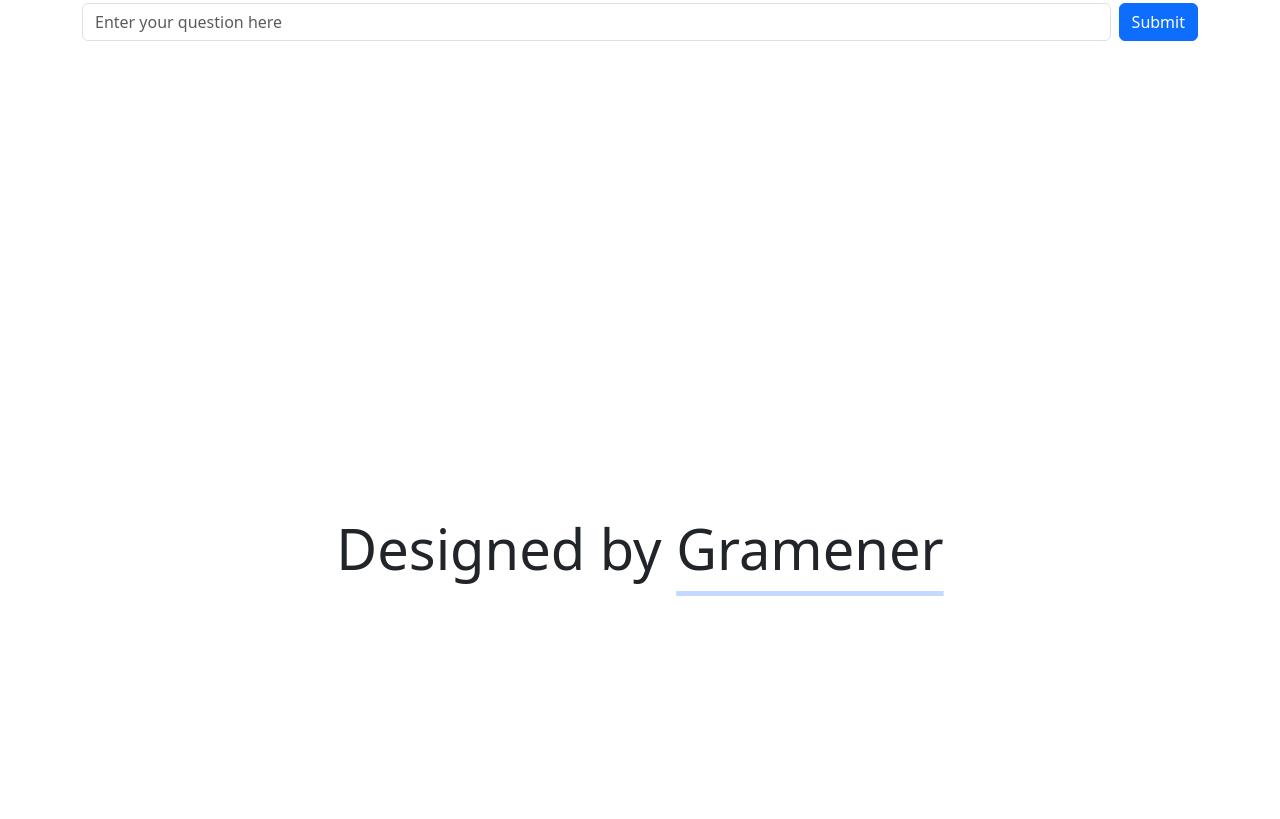
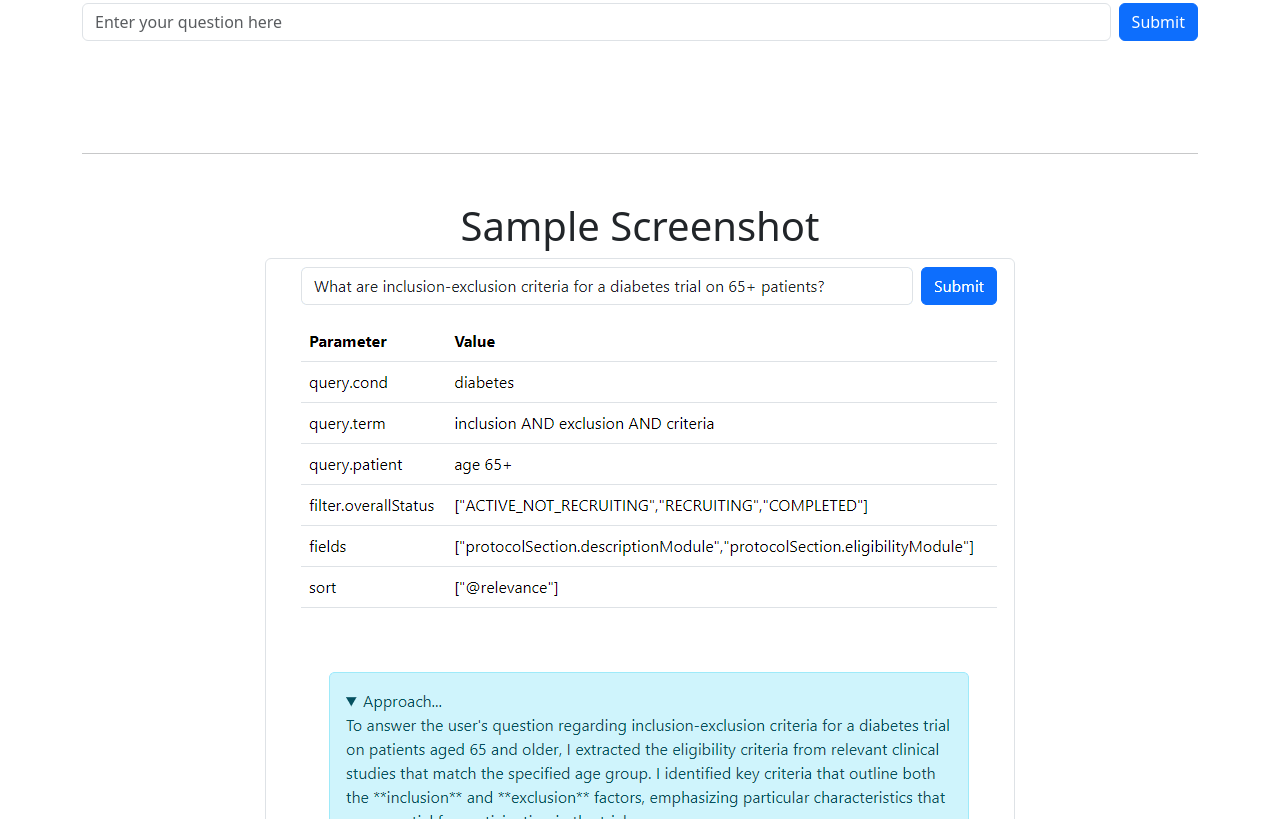
Before and after one commit to gramener/clinicaltrialsapi, a plain HTML site: page index.html in a window 1280 px wide. Shown: the part 501-1320 px from the top of the page. Drawn offline with nearby package versions, Linux system fonts and the light colour scheme.

Commit message:
ENH: Add screenshot

```diff
--- a/index.html
+++ b/index.html
@@ -84,6 +84,12 @@
     <div id="search-documents" class="my-3 table-responsive"></div>
   </div>
 
+  <div id="screenshot" class="container text-center">
+    <hr class="my-5">
+    <h1 class="display-6 mt-5">Sample Screenshot</h1>
+    <img src="screenshot.png" class="img-fluid p-1 img-thumbnail rounded" alt="Screenshot of Adverse Events Analysis">
+  </div>
+
   <footer class="my-5 vh-100 d-flex align-items-center justify-content-center">
     <h1 class="display-4">Designed by <a href="https://gramener.com/" class="text-reset link-offset-3 link-underline link-underline-opacity-25">Gramener</a></h1>
   </footer>
```
Also changed, not shown: screenshot.png (added), 1 other file.
